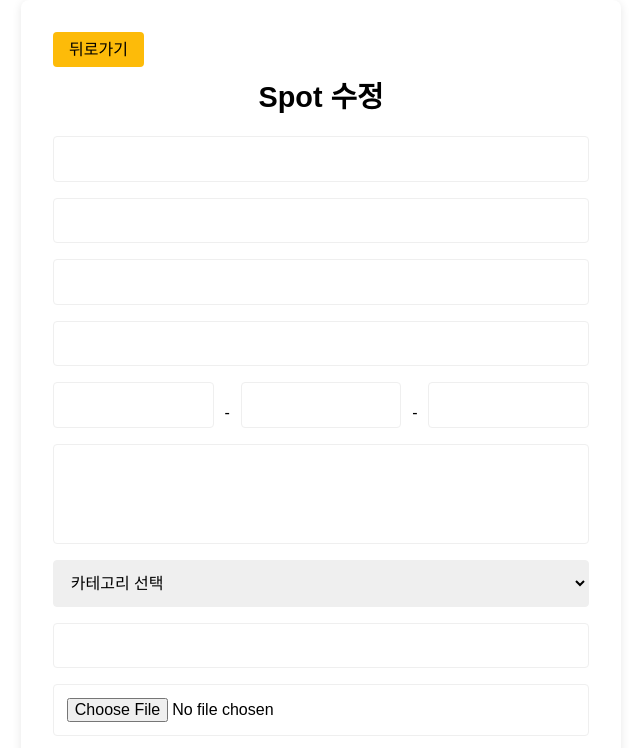
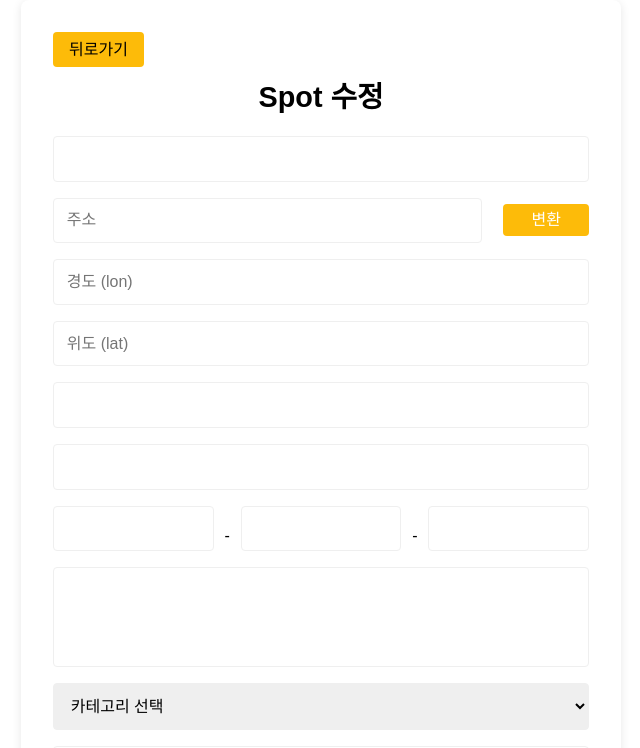
Before and after one commit to FRONT-END-BOOTCAMP-PLUS-3/kkultrip, a Next.js app: page /admin/spots/1/edit in a window 1280 px wide. Shown: the top 748 px of the page, without its empty margins (319-959 px from the left). Built offline with nearby package versions, Linux system fonts and the light colour scheme; no server answers; the database is empty; a web font is replaced by a local one.

Commit message:
[feat] 주소명 기준으로 위도 경도 자동 변환

```diff
--- a/app/admin/spots/[id]/edit/SpotsEditPage.module.scss
+++ b/app/admin/spots/[id]/edit/SpotsEditPage.module.scss
@@ -16,6 +16,33 @@
   .form {
     display: flex;
     flex-direction: column;
+
+    .addressContainer {
+      display: flex;
+      justify-content: space-between;
+      align-items: center;
+
+      .convertButton {
+        text-align: center;
+        width: 10%;
+        margin-bottom: 1rem;
+        background: var(--primary-color);
+        color: white;
+        border: none;
+        padding: 0.5rem 1rem;
+        border-radius: 0.25rem;
+        cursor: pointer;
+      }
+
+      .inputField {
+        width: 80%;
+        margin-bottom: 1rem;
+        padding: 0.8rem;
+        border: 0.0625rem solid var(--grey-1-color);
+        border-radius: 0.25rem;
+        font-size: 1rem;
+      }
+    }
 
     .inputField {
       margin-bottom: 1rem;
--- a/app/admin/spots/[id]/edit/page.tsx
+++ b/app/admin/spots/[id]/edit/page.tsx
@@ -134,6 +134,28 @@ const SpotsEditPage = () => {
     if (file) {
       const imageUrl = URL.createObjectURL(file);
       setFormData((prev) => ({ ...prev, img: imageUrl }));
+    }
+  };
+
+  const handleConvertAddress = async () => {
+    try {
+      const res = await fetch(
+        `/api/geocode?query=${encodeURIComponent(formData.address)}`
+      );
+      const data = await res.json();
+      if (data.lat && data.lon) {
+        setFormData((prev) => ({
+          ...prev,
+          lat: data.lat,
+          lon: data.lon,
+        }));
+        alert("주소가 성공적으로 변환되었습니다.");
+      } else {
+        alert("주소 변환에 실패했습니다.");
+      }
+    } catch (error) {
+      console.error("주소 변환 오류:", error);
+      alert("주소 변환 중 오류가 발생했습니다.");
     }
   };
 
@@ -275,12 +297,42 @@ const SpotsEditPage = () => {
           className={styles.inputField}
           required
         />
+        <div className={styles.addressContainer}>
+          <input
+            type="text"
+            name="address"
+            placeholder="주소"
+            value={formData.address}
+            onChange={handleChange}
+            className={styles.inputField}
+            required
+          />
+          <button
+            type="button"
+            onClick={handleConvertAddress}
+            className={styles.convertButton}
+          >
+            변환
+          </button>
+        </div>
         <input
-          type="text"
-          name="address"
-          value={formData.address}
+          type="number"
+          name="lon"
+          placeholder="경도 (lon)"
+          value={formData.lon ?? ""}
           onChange={handleChange}
           className={styles.inputField}
+          step="any"
+          required
+        />
+        <input
+          type="number"
+          name="lat"
+          placeholder="위도 (lat)"
+          value={formData.lat ?? ""}
+          onChange={handleChange}
+          className={styles.inputField}
+          step="any"
           required
         />
         <input
--- a/app/admin/spots/create/SpotsCreatePage.module.scss
+++ b/app/admin/spots/create/SpotsCreatePage.module.scss
@@ -16,6 +16,33 @@
   .form {
     display: flex;
     flex-direction: column;
+
+    .addressContainer {
+      display: flex;
+      justify-content: space-between;
+      align-items: center;
+
+      .convertButton {
+        text-align: center;
+        width: 10%;
+        margin-bottom: 1rem;
+        background: var(--primary-color);
+        color: white;
+        border: none;
+        padding: 0.5rem 1rem;
+        border-radius: 0.25rem;
+        cursor: pointer;
+      }
+
+      .inputField {
+        width: 80%;
+        margin-bottom: 1rem;
+        padding: 0.8rem;
+        border: 0.0625rem solid var(--grey-1-color);
+        border-radius: 0.25rem;
+        font-size: 1rem;
+      }
+    }
 
     .inputField {
       margin-bottom: 1rem;
```
Also changed, not shown: app/admin/spots/create/page.tsx (+30 -0 lines).
